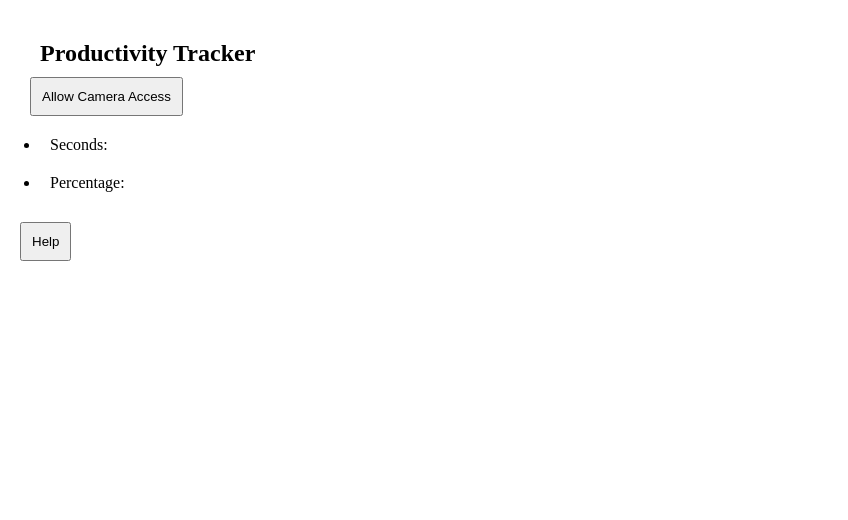
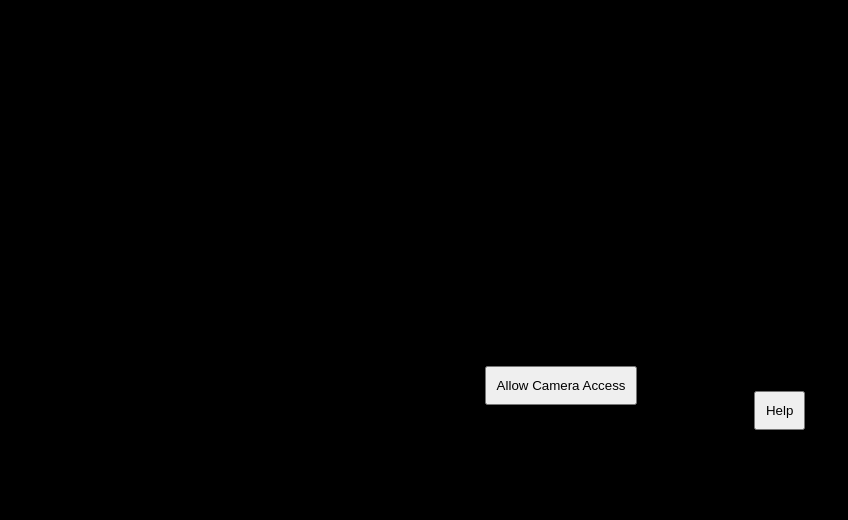
Before and after one commit to kpanesar88/productivity-ext, a browser extension: page ProductivityExtension/index.html in a window 1280 px wide. Shown: the whole page, without its empty margins (0-848 px from the left). Drawn offline with Linux system fonts and the light colour scheme; a web font is replaced by a local one.

Commit message:
andadada

```diff
--- a/ProductivityExtension/style.css
+++ b/ProductivityExtension/style.css
@@ -8,5 +8,12 @@
 }
 
 body{
-    font-family:
+    font-family: Roboto Slab, Arial, Helvetica, sans-serif;
+    display: flex;
+    justify-content: center;
+    align-items: center;
+    height: 100vh;
+    background-color: black;
+
+
 }
```
